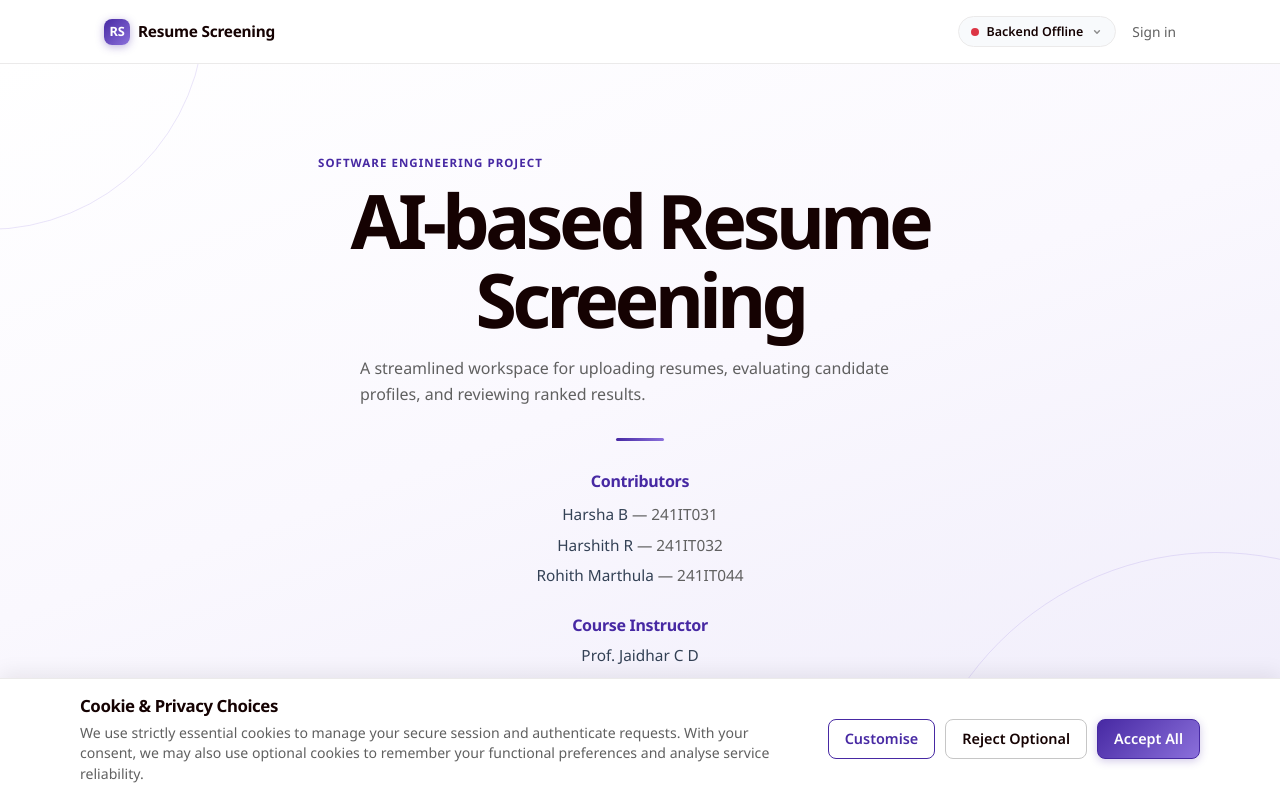
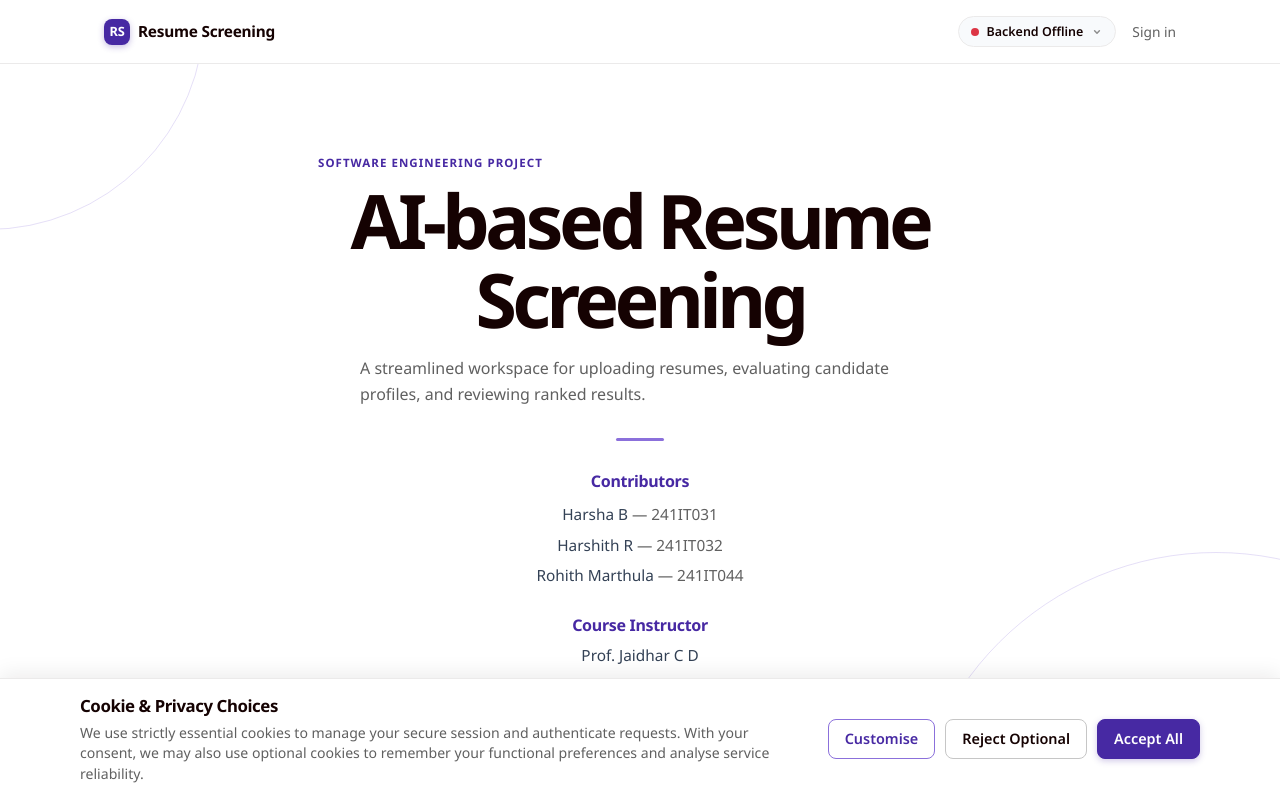
Before and after one commit to DECAY103/temp-ai-based, a Next.js app in the folder frontend/: page / in a window 1280 px wide. Shown: the top 800 px of the page. Built offline with nearby package versions, Linux system fonts and the light colour scheme; no server answers.

Commit message:
primary pallete fix

```diff
--- a/frontend/src/app/globals.css
+++ b/frontend/src/app/globals.css
@@ -2,17 +2,11 @@
 :root {
   color-scheme: light;
 
-  /* Primary Brand Palette (Primary Palette: #4729A3, #8B70DB, #BDADEB, #EEEBFA) */
-  --primary-1:            #4729A3; /* Deep Purple (dominant primary brand identity) */
-  --primary-2:            #8B70DB; /* Medium Purple (primary gradient companion) */
-  --primary-3:            #BDADEB; /* Light Pastel Purple (borders, subtle accents) */
-  --primary-4:            #EEEBFA; /* Soft Tint Purple (background highlights, chips) */
-
-  /* Primary Gradients (Using first two colors: #4729A3 and #8B70DB) */
-  --primary-gradient:        linear-gradient(135deg, #4729A3 0%, #8B70DB 100%);
-  --primary-gradient-h:      linear-gradient(90deg, #4729A3 0%, #8B70DB 100%);
-  --primary-gradient-hover:  linear-gradient(135deg, #3A208A 0%, #7A5ECC 100%);
-  --primary-gradient-subtle: linear-gradient(135deg, rgba(71, 41, 163, 0.08) 0%, rgba(139, 112, 219, 0.12) 100%);
+  /* Primary Brand Palette (Constant solid colours) */
+  --primary-1:            #4729A3; /* Constant Colour 1: Deep Purple (primary actions, brand marks, active tabs) */
+  --primary-2:            #8B70DB; /* Constant Colour 2: Medium Purple (progress indicators, accents, secondary borders) */
+  --primary-3:            #BDADEB; /* Constant Colour 3: Light Pastel Purple (borders, chips) */
+  --primary-4:            #EEEBFA; /* Constant Colour 4: Soft Tint Purple (background highlights, chip surfaces) */
 
   /* Functional Brand Palette (Table 1: Functional colour palette) */
   --color-linen:          #EBEAEA; /* Background colour to highlight images, quotes, text elements, outlines to boxes/components */
@@ -235,11 +229,11 @@ td.numeric, td[data-numeric="true"], .table-score, .numeric-cell, .text-right {
   width: 26px; height: 26px;
   place-items: center;
   border-radius: 8px;
-  background: linear-gradient(135deg, var(--primary-1), var(--primary-2));
+  background: var(--primary-1);
   color: white;
   font-size: .8rem;
   font-weight: 800;
-  box-shadow: 0 2px 8px rgba(71, 41, 163, .35);
+  box-shadow: 0 2px 6px rgba(71, 41, 163, .30);
 }
 .site-nav { display: flex; gap: 18px; color: var(--muted); font-size: .86rem; }
 .site-nav a:hover { color: var(--accent); }
@@ -252,12 +246,12 @@ td.numeric, td[data-numeric="true"], .table-score, .numeric-cell, .text-right {
   place-items: center;
   overflow: hidden;
   padding: 72px 24px;
-  background: linear-gradient(160deg, #FFFFFF 0%, #FAF8FE 45%, var(--primary-4) 100%);
+  background: var(--canvas);
   text-align: center;
 }
 .project-intro::before, .project-intro::after {
   position: absolute;
-  border: 1px solid rgba(139, 112, 219, .18);
+  border: 1px solid rgba(139, 112, 219, .22);
   border-radius: 999px;
   content: "";
   pointer-events: none;
@@ -275,7 +269,7 @@ td.numeric, td[data-numeric="true"], .table-score, .numeric-cell, .text-right {
   line-height: 1.05;
 }
 .project-intro__summary { max-width: 560px; margin: 0 auto; color: var(--muted); font-size: 1rem; line-height: 1.65; }
-.project-intro__rule { width: 48px; height: 3px; margin: 30px auto; border-radius: 99px; background: linear-gradient(90deg, var(--accent), var(--accent-mid)); }
+.project-intro__rule { width: 48px; height: 3px; margin: 30px auto; border-radius: 99px; background: var(--primary-2); }
 .contributors h2 { margin: 0 0 13px; color: var(--accent); font-size: 1rem; letter-spacing: -.02em; }
 .contributors ul { display: grid; gap: 8px; margin: 0; padding: 0; color: #334155; font-size: .96rem; line-height: 1.45; list-style: none; }
 .contributors span { color: var(--muted); }
@@ -357,20 +351,20 @@ textarea { min-height: 158px; resize: vertical; font-family: ui-monospace, SFMon
   border: 1px solid var(--primary-1);
   border-radius: 10px;
   padding: 10px 18px;
-  background: linear-gradient(135deg, var(--primary-1) 0%, var(--primary-2) 100%);
+  background: var(--primary-1);
   color: var(--color-inclusive);
   cursor: pointer;
   font-size: .9rem;
   font-weight: 700;
   white-space: nowrap;
-  transition: filter .15s ease, transform .1s ease, box-shadow .15s ease, background .15s ease;
-  box-shadow: 0 2px 8px rgba(71, 41, 163, .25);
+  transition: filter .15s ease, transform .1s ease, box-shadow .15s ease, background-color .15s ease;
+  box-shadow: 0 2px 6px rgba(71, 41, 163, .25);
 }
 .primary:hover:not(:disabled) {
-  background: linear-gradient(135deg, #3A208A 0%, #7A5ECC 100%);
+  background: #3A208A;
   border-color: #3A208A;
   transform: translateY(-1px);
-  box-shadow: 0 4px 16px rgba(71, 41, 163, .35);
+  box-shadow: 0 4px 12px rgba(71, 41, 163, .30);
 }
 .primary:active:not(:disabled) { transform: translateY(0); filter: brightness(.97); }
 .primary:disabled { cursor: not-allowed; opacity: .5; }
@@ -429,7 +423,7 @@ textarea { min-height: 158px; resize: vertical; font-family: ui-monospace, SFMon
   text-transform: capitalize;
 }
 .progress { height: 6px; overflow: hidden; margin: 11px 0 16px; border-radius: 99px; background: var(--color-linen); }
-.progress span { display: block; height: 100%; border-radius: inherit; background: linear-gradient(90deg, var(--primary-1), var(--primary-2)); transition: width .3s ease; }
+.progress span { display: block; height: 100%; border-radius: inherit; background: var(--primary-2); transition: width .3s ease; }
 .status-meta { display: flex; flex-wrap: wrap; gap: 8px 20px; color: var(--muted); font-size: .84rem; }
 .status-complete { margin: 20px 0 0; }
 
@@ -475,7 +469,7 @@ tbody tr:hover { background: var(--surface-soft); }
   padding: 32px 16px;
   position: relative;
   overflow: hidden;
-  background: linear-gradient(145deg, #f8faff 0%, #f3f4fe 40%, #faf5ff 100%);
+  background: var(--canvas);
 }
 .auth-bg-decoration {
   position: absolute;
@@ -491,12 +485,12 @@ tbody tr:hover { background: var(--surface-soft); }
 }
 .auth-orb--1 {
   width: 420px; height: 420px;
-  background: radial-gradient(circle, rgba(139, 112, 219, 0.22) 0%, transparent 70%);
+  background: rgba(139, 112, 219, 0.12);
   top: -120px; right: -80px;
 }
 .auth-orb--2 {
   width: 340px; height: 340px;
-  background: radial-gradient(circle, rgba(71, 41, 163, 0.16) 0%, transparent 70%);
+  background: rgba(71, 41, 163, 0.08);
   bottom: -100px; left: -60px;
 }
 
@@ -924,10 +918,10 @@ tr:hover .view-details-link {
 }
 
 .admin-tab-btn--active {
-  background: linear-gradient(135deg, var(--primary-1) 0%, var(--primary-2) 100%);
+  background: var(--primary-1);
   color: #ffffff !important;
   border-color: var(--primary-1);
-  box-shadow: 0 2px 8px rgba(71, 41, 163, 0.28);
+  box-shadow: 0 2px 6px rgba(71, 41, 163, 0.25);
 }
 
 .admin-reset-btn {
@@ -1110,9 +1104,9 @@ tr:hover .view-details-link {
 }
 
 .admin-btn-export:hover {
-  background: linear-gradient(135deg, var(--primary-1) 0%, var(--primary-2) 100%);
+  background: var(--primary-2);
   color: #FFFFFF;
-  border-color: var(--primary-1);
+  border-color: var(--primary-2);
 }
 
 .admin-empty-state {
@@ -1308,16 +1302,16 @@ tr:hover .view-details-link {
   pointer-events: none;
 }
 .btn-primary {
-  background: linear-gradient(135deg, var(--primary-1) 0%, var(--primary-2) 100%);
+  background: var(--primary-1);
   color: #FFFFFF;
   border-color: var(--primary-1);
-  box-shadow: 0 2px 8px rgba(71, 41, 163, .25);
+  box-shadow: 0 2px 6px rgba(71, 41, 163, .25);
 }
 .btn-primary:hover:not(:disabled) {
-  background: linear-gradient(135deg, #3A208A 0%, #7A5ECC 100%);
+  background: #3A208A;
   border-color: #3A208A;
   color: #FFFFFF;
-  box-shadow: 0 4px 16px rgba(71, 41, 163, .35);
+  box-shadow: 0 4px 12px rgba(71, 41, 163, .30);
 }
 .btn-secondary {
   background: var(--color-inclusive);
@@ -1330,13 +1324,13 @@ tr:hover .view-details-link {
 }
 .btn-outline {
   background: transparent;
-  color: var(--accent);
-  border-color: var(--accent);
+  color: var(--primary-1);
+  border-color: var(--primary-2);
 }
 .btn-outline:hover:not(:disabled) {
   background: var(--accent-soft);
-  color: var(--accent);
-  border-color: var(--accent-border);
+  color: var(--primary-1);
+  border-color: var(--primary-1);
 }
 
 /* ─── Cookie Consent Banner & Modal ─────────────────────────────────────── */
```
